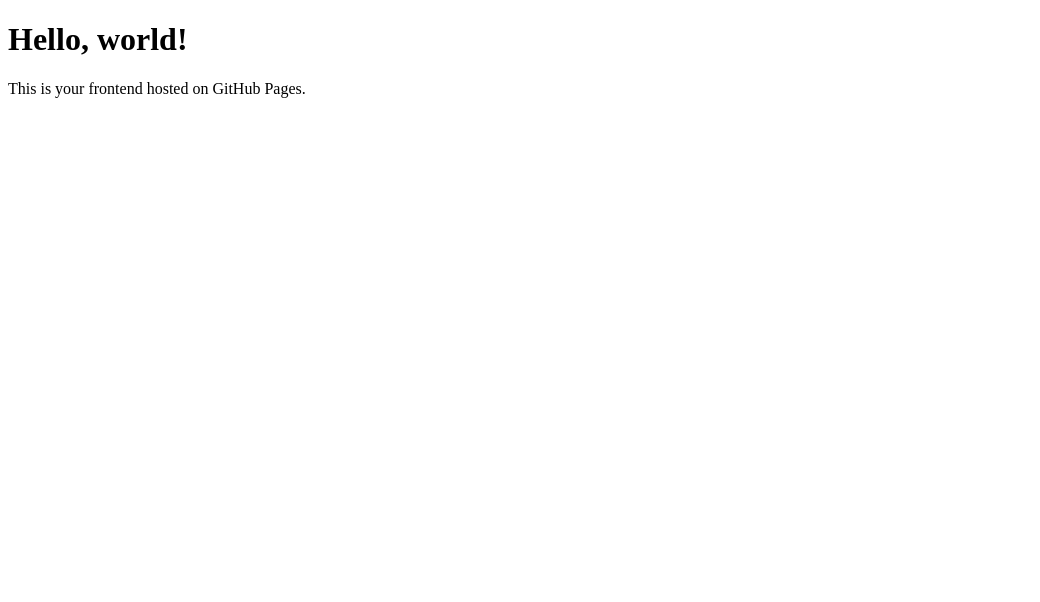
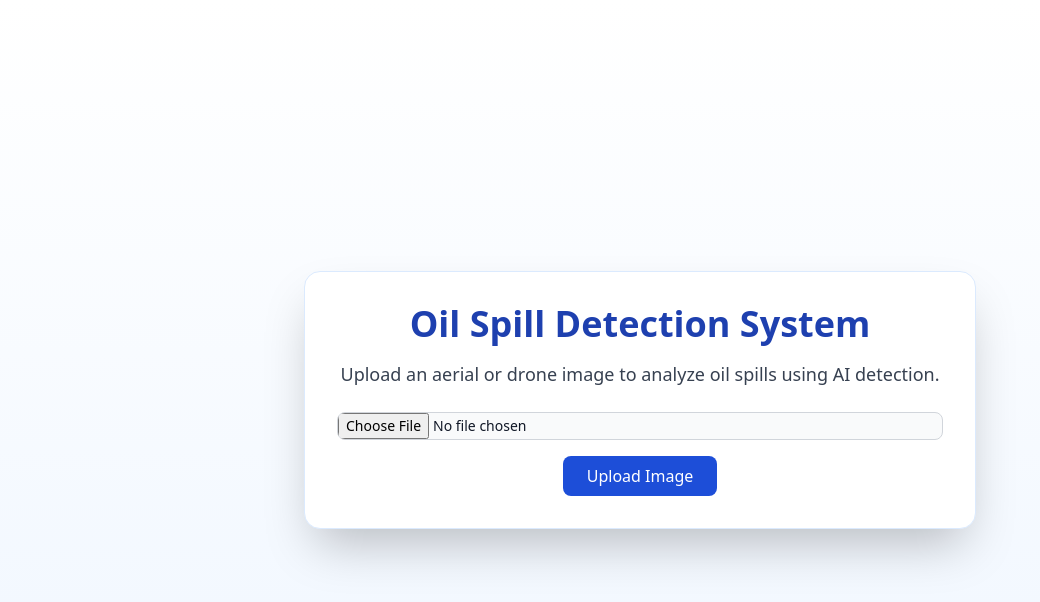
Before and after one commit to viivaa7/os-frontend, a plain HTML site: page index.html in a window 1280 px wide. Shown: the whole page, without its empty margins (0-1040 px from the left). Drawn offline with nearby package versions, Linux system fonts and the light colour scheme.

Commit message:
Update index.html

```diff
--- a/index.html
+++ b/index.html
@@ -1,11 +1,52 @@
 <!DOCTYPE html>
-<html>
+<html lang="en">
   <head>
+    <meta charset="UTF-8" />
+    <meta name="viewport" content="width=device-width, initial-scale=1.0" />
     <title>Oil Spill Detection</title>
-    <meta charset="UTF-8" />
+    <script src="https://cdn.tailwindcss.com"></script>
   </head>
-  <body>
-    <h1>Hello, world!</h1>
-    <p>This is your frontend hosted on GitHub Pages.</p>
+  <body class="bg-gradient-to-b from-white to-blue-50 min-h-screen flex items-center justify-center">
+    <div class="max-w-2xl w-full p-8 bg-white rounded-2xl shadow-2xl border border-blue-100 text-center">
+      <h1 class="text-4xl font-bold text-blue-800 mb-4">Oil Spill Detection System</h1>
+      <p class="text-gray-700 text-lg mb-6">
+        Upload an aerial or drone image to analyze oil spills using AI detection.
+      </p>
+
+      <input
+        type="file"
+        accept="image/*"
+        class="mb-4 block w-full text-sm text-gray-900 border border-gray-300 rounded-lg cursor-pointer bg-gray-50"
+        id="fileInput"
+      />
+      <button
+        onclick="handleUpload()"
+        class="bg-blue-700 hover:bg-blue-800 text-white px-6 py-2 rounded-lg font-medium transition"
+      >
+        Upload Image
+      </button>
+
+      <div id="preview" class="mt-6 hidden">
+        <h2 class="text-lg font-semibold text-blue-700 mb-2">Preview:</h2>
+        <img id="uploadedImage" class="max-h-80 mx-auto rounded-lg border" />
+      </div>
+    </div>
+
+    <script>
+      function handleUpload() {
+        const input = document.getElementById("fileInput");
+        const preview = document.getElementById("preview");
+        const img = document.getElementById("uploadedImage");
+
+        if (input.files && input.files[0]) {
+          const reader = new FileReader();
+          reader.onload = function (e) {
+            img.src = e.target.result;
+            preview.classList.remove("hidden");
+          };
+          reader.readAsDataURL(input.files[0]);
+        }
+      }
+    </script>
   </body>
 </html>
```
